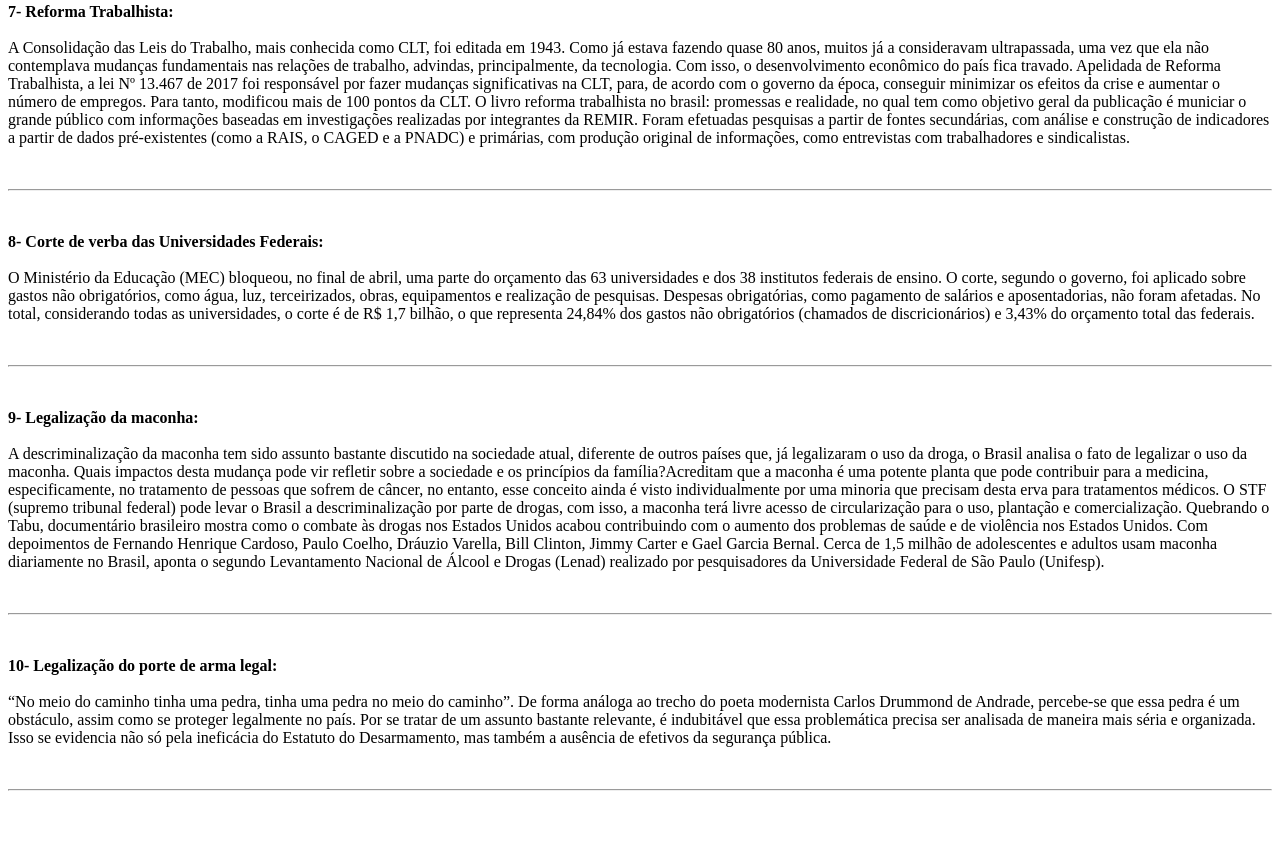
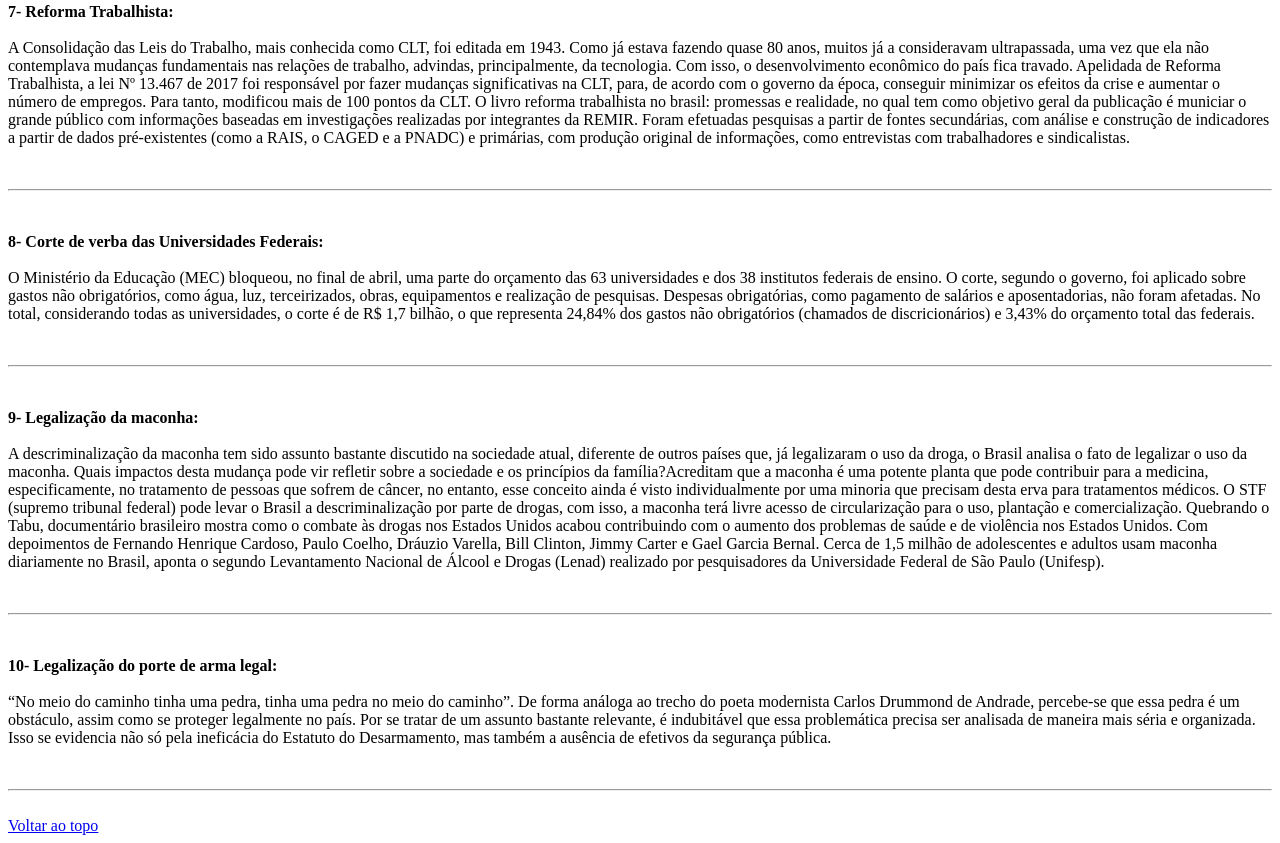
Before and after one commit to FulecoRafa/trabalho-de-redacao-atualidades, a plain HTML site: page index.html in a window 1280 px wide. Shown: the part 1824-2667 px from the top of the page. Drawn offline with Linux system fonts and the light colour scheme.

Commit message:
Back to top

```diff
--- a/index.html
+++ b/index.html
@@ -131,6 +131,6 @@
         se proteger legalmente no país. Por se tratar de um assunto bastante relevante, é indubitável que essa problemática precisa ser analisada de maneira mais séria e organizada. Isso se evidencia não só
         pela ineficácia do Estatuto do Desarmamento, mas também a ausência de efetivos da segurança pública.</p>
         <br><hr><br>
-        <a href="#top"></a>
+        <a href="#top">Voltar ao topo</a>
     </body>
 </html>
```
